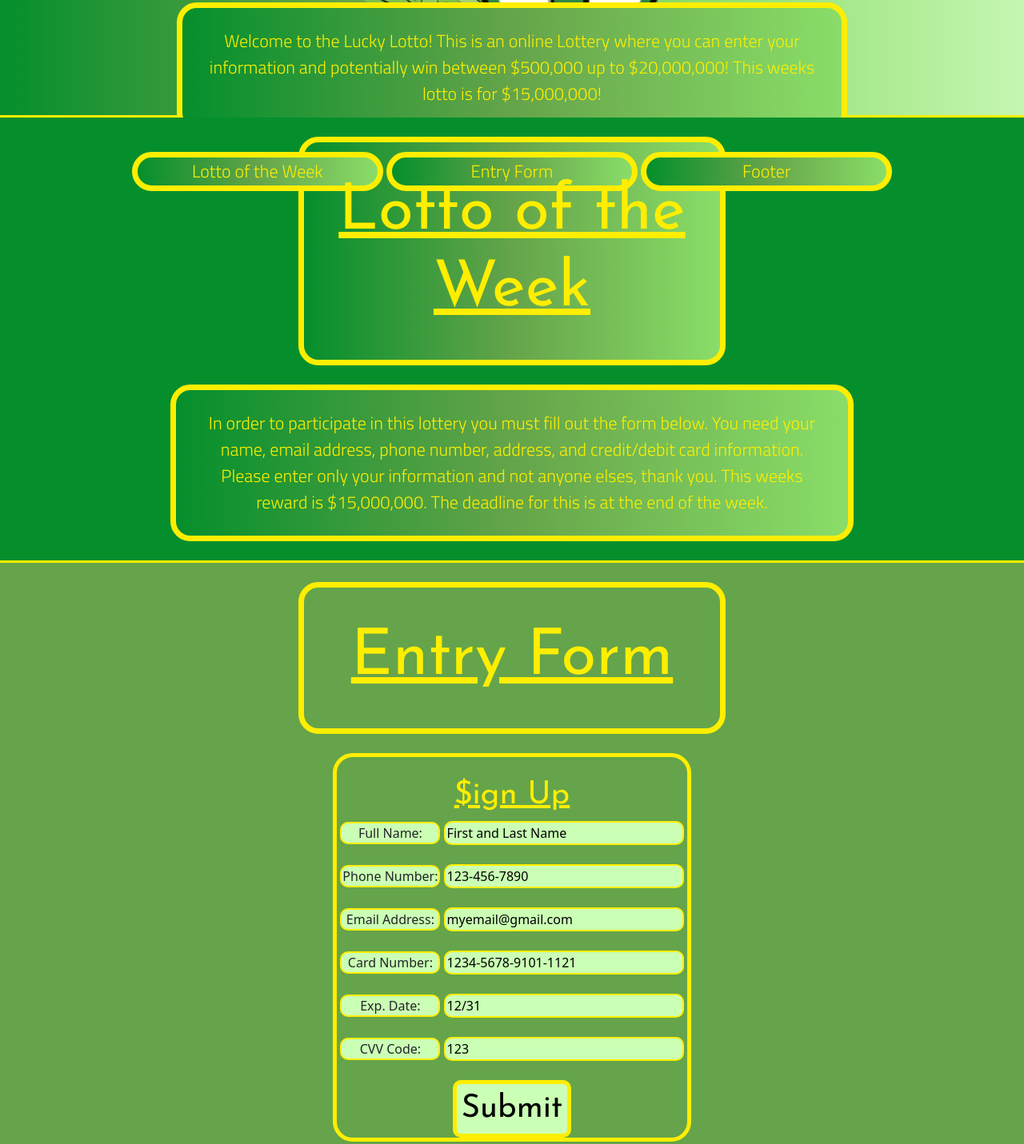
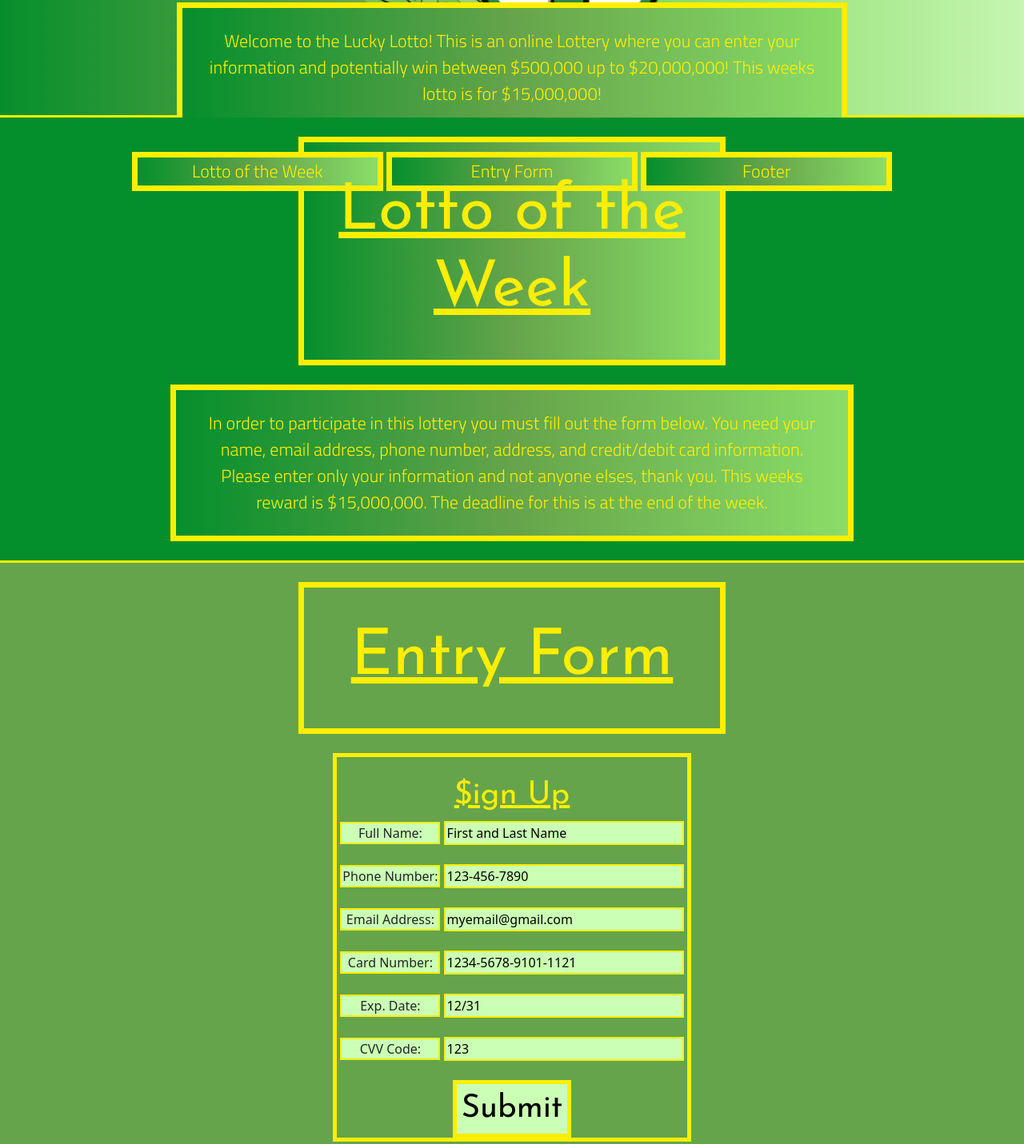
Before and after one commit to Bwinecoor/LuckyLotto, a plain HTML site: page index.html in a window 1280 px wide. Shown: the part 331-1762 px from the top of the page at 80% size. Drawn offline with nearby package versions, Linux system fonts and the light colour scheme.

Commit message:
Add files via upload

```diff
--- a/style.css
+++ b/style.css
@@ -7,7 +7,7 @@
     font-size: 80px;
     margin: auto;
     background: linear-gradient(to right, #058F2C, #65A44A, #8ADD68);
-    border-radius: 25px;
+
     border: 7px solid rgb(255, 238, 0);
     padding: 40px;
 }
@@ -16,7 +16,7 @@
     font-family: 'Titillium Web', sans-serif;
     color: rgb(255, 238, 0);
     background: linear-gradient(to right, #058F2C, #65A44A, #8ADD68);
-    border-radius: 25px;
+
     border: 7px solid rgb(255, 238, 0);
     padding: 25px;
     font-size: 22px;
@@ -27,7 +27,7 @@
     font-family: 'Titillium Web', sans-serif;
     color: rgb(255, 238, 0);
     background: linear-gradient(to right, #058F2C, #65A44A, #8ADD68);
-    border-radius: 25px;
+
     border: 7px solid rgb(255, 238, 0);
     text-align: center;
     font-size: 22px;
@@ -41,7 +41,7 @@
     font-family: 'Titillium Web', sans-serif;
     color: rgb(255, 238, 0);
     background-color: #8ADD68;
-    border-radius: 25px;
+
     padding: 5px;
     font-size: 22px;
     text-align: center;
@@ -70,18 +70,18 @@
     font-size: 80px;
     margin: auto;
     background-color: #65A44A;
-    border-radius: 25px;
+
     border: 7px solid rgb(255, 238, 0);
     padding: 40px;
 }
 .entry-form {
     border: solid 5px rgb(255, 238, 0);
-    border-radius: 25px;
+
     width: 35%;
 }
 .textfield {
     border: 2px solid rgb(255, 238, 0);
-    border-radius: 10px;
+
     width: 300px;
     background-color: #cbffb5;
 }
@@ -91,13 +91,13 @@
 }
 .titlefield {
     border: 2px solid rgb(255, 238, 0);
-    border-radius: 10px;
+
     width: 125px;
     background-color: #cbffb5;
 }
 .submitbutton {
     border: 5px solid rgb(255, 238, 0);
-    border-radius: 10px;
+
     background-color: #cbffb5;
     font-family: 'Josefin Sans', sans-serif;
     color:black;
```
